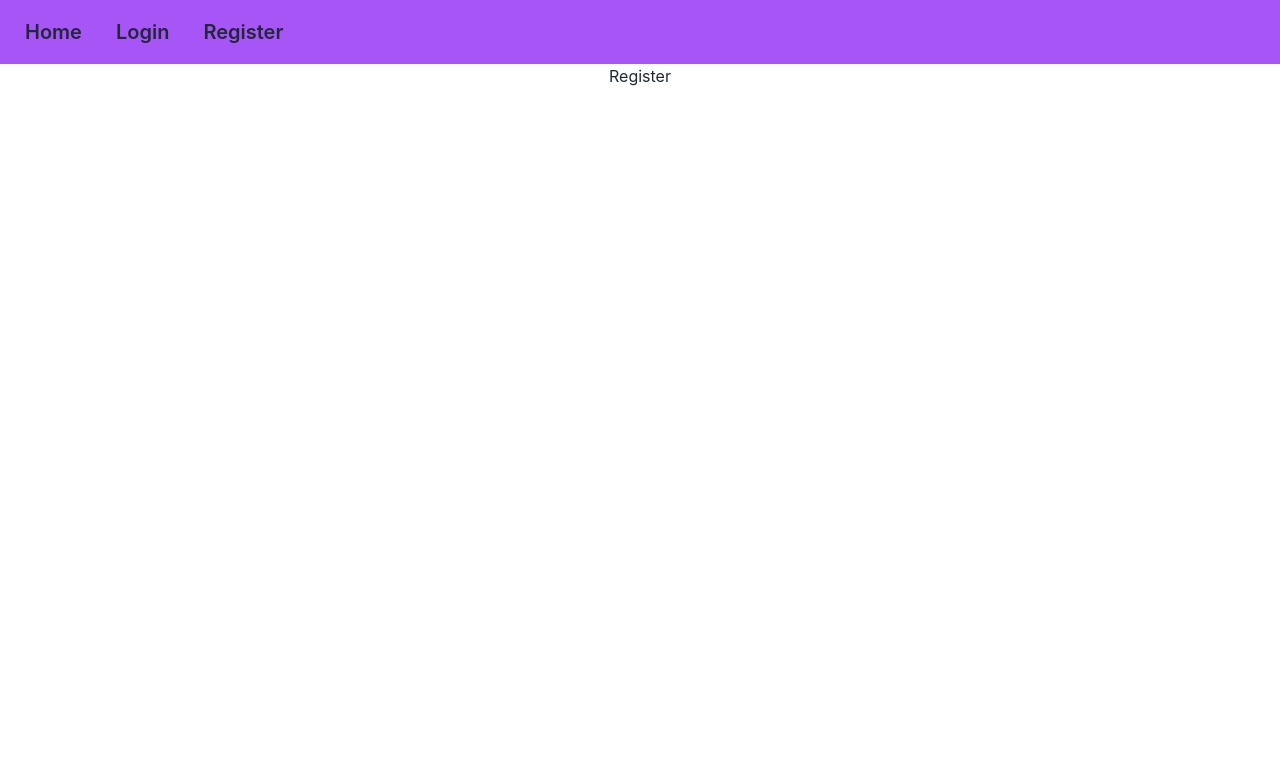
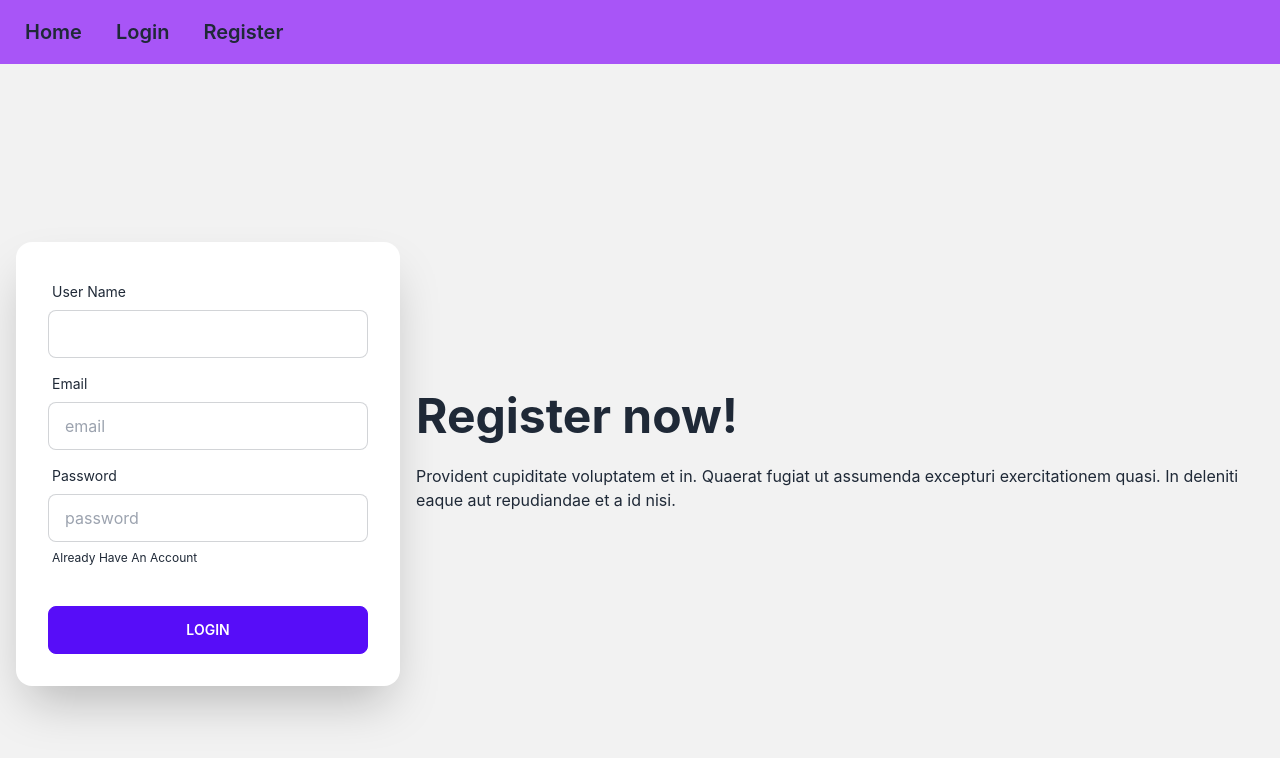
Before and after one commit to codex-zubair/private-rotue, a React (Create React App) app: page /register in a window 1280 px wide. Shown: the top 758 px of the page. Built offline with nearby package versions, Linux system fonts and the light colour scheme.

Commit message:
user login and register laout are ready

```diff
--- a/src/Page/Login/Login.js
+++ b/src/Page/Login/Login.js
@@ -1,10 +1,49 @@
 import React from 'react';
+import { Link } from 'react-router-dom';
 
 const Login = () => {
     return (
-        <div>
-            Login
-        </div>
+        <form>
+            <div className="hero min-h-screen bg-base-200">
+
+
+                <div className="hero-content flex-col lg:flex-row-reverse">
+                    <div className="text-center lg:text-left">
+                        <h1 className="text-5xl font-bold">Login now!</h1>
+                        <p className="py-6">Provident cupiditate voluptatem et in. Quaerat fugiat ut assumenda excepturi exercitationem quasi. In deleniti eaque aut repudiandae et a id nisi.</p>
+                    </div>
+
+
+
+                    <div className="card flex-shrink-0 w-full max-w-sm shadow-2xl bg-base-100">
+                        <div className="card-body">
+                            <div className="form-control">
+                                <label className="label">
+                                    <span className="label-text">Email</span>
+                                </label>
+                                <input required type="text" name='name' placeholder="email" className="input input-bordered" />
+                            </div>
+                            <div className="form-control">
+                                <label className="label">
+                                    <span className="label-text">Password</span>
+                                </label>
+                                <input required name='password' type="text" placeholder="password" className="input input-bordered" />
+                                <label className="label">
+                                    <Link className="label-text-alt link link-hover">Forgot password?</Link>
+                                </label>
+                            </div>
+                            <div className="form-control mt-6">
+                                <button className="btn btn-primary">Login</button>
+                            </div>
+                        </div>
+                    </div>
+
+
+
+                </div>
+            </div>
+        </form>
+
     );
 };
 
--- a/src/Page/Register/Register.js
+++ b/src/Page/Register/Register.js
@@ -1,10 +1,60 @@
 import React from 'react';
+import { Link } from 'react-router-dom';
 
 const Register = () => {
+
+
+
+
+
+
     return (
-        <div>
-            Register
+        <form>
+        <div className="hero min-h-screen bg-base-200">
+
+
+            <div className="hero-content flex-col lg:flex-row-reverse">
+                <div className="text-center lg:text-left">
+                    <h1 className="text-5xl font-bold">Register now!</h1>
+                    <p className="py-6">Provident cupiditate voluptatem et in. Quaerat fugiat ut assumenda excepturi exercitationem quasi. In deleniti eaque aut repudiandae et a id nisi.</p>
+                </div>
+
+
+
+                <div className="card flex-shrink-0 w-full max-w-sm shadow-2xl bg-base-100">
+                    <div className="card-body">
+                        <div className="form-control">
+                            <label className="label">
+                                <span className="label-text">User Name</span>
+                            </label>
+                            <input required type="text" name='user-name'  className="input input-bordered" />
+                        </div>
+                        <div className="form-control">
+                            <label className="label">
+                                <span className="label-text">Email</span>
+                            </label>
+                            <input required type="text" name='name' placeholder="email" className="input input-bordered" />
+                        </div>
+                        <div className="form-control">
+                            <label className="label">
+                                <span className="label-text">Password</span>
+                            </label>
+                            <input required name='password' type="text" placeholder="password" className="input input-bordered" />
+                            <label className="label">
+                                <Link className="label-text-alt link link-hover">Already Have An Account</Link>
+                            </label>
+                        </div>
+                        <div className="form-control mt-6">
+                            <button className="btn btn-primary">Login</button>
+                        </div>
+                    </div>
+                </div>
+
+
+
+            </div>
         </div>
+    </form>
     );
 };
 
```
